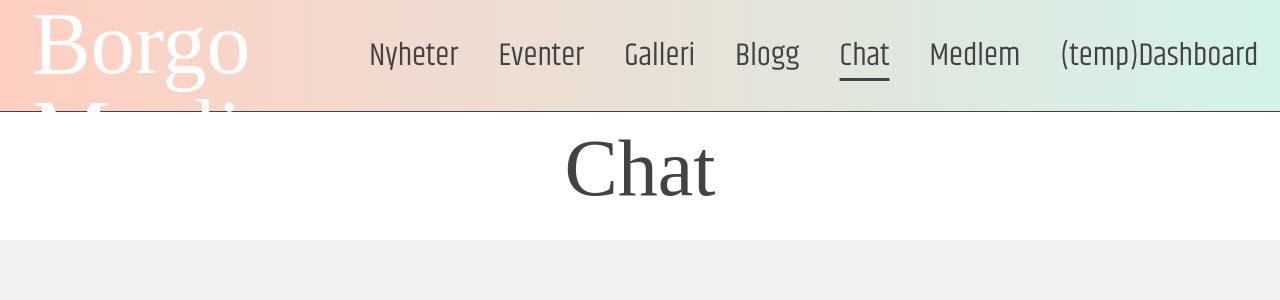
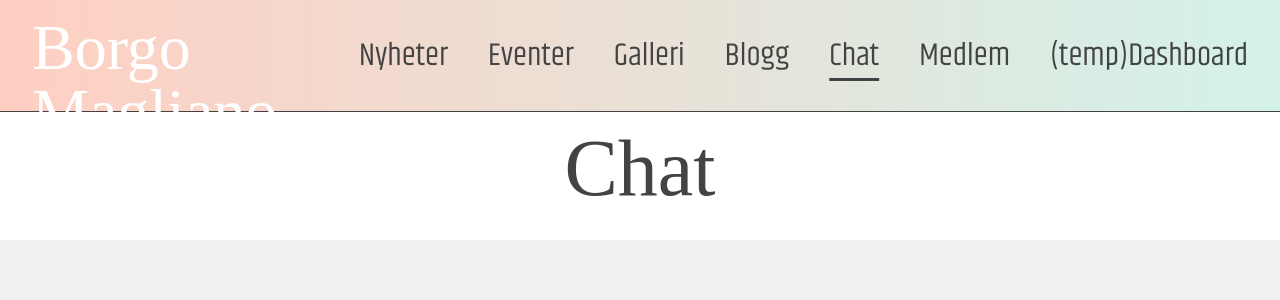
Before and after one commit to SteffenHakestad/Borgo-Magliano-React, a React (Create React App) app: page /chat in a window 1280 px wide. Shown: the top 300 px of the page. Built offline with nearby package versions, Linux system fonts and the light colour scheme; a web font is replaced by a local one.

Commit message:
Update styles.css

```diff
--- a/src/styles.css
+++ b/src/styles.css
@@ -30,6 +30,8 @@ body{
     border-width: 0px 0px 15px 0px;
     border-style: solid;
     margin-bottom: 1.5rem;
+    -webkit-font-smoothing: antialiased;
+    -moz-osx-font-smoothing: grayscale;
 }
 /*End of every page header*/
 /*Start of Navbar*/
@@ -55,6 +57,12 @@ body{
     width: fit-content;
     line-height: 1;
     cursor: pointer;
+}
+@media (max-width: 1350px){
+    #navbar-title{
+        font-size: 4rem;
+        margin-top: 1rem;
+    }
 }
 #navbar ul{
     display: flex;
@@ -332,7 +340,7 @@ body{
     background-color: var(--pastel-green);
     color: var(--primary-gray);
     border: 2px solid var(--primary-gray);
-    border-radius: 1rem;
+    border-radius: .5rem;
     padding: 0rem 1rem 0rem 1rem;
     font-size: 1.5rem;
     cursor: pointer;
@@ -598,7 +606,6 @@ body{
     color: var(--primary-gray);
 }
 #upload-profile-pic-container{
-    background-color: red;
     display: flex;
     flex-direction: column;
     justify-content: center;
@@ -630,7 +637,6 @@ body{
     pointer-events: none;
     border-radius: 50%;
     opacity: 0;
-
     transition: opacity 0.5s ease-in-out;
 }
 .upload-profile-pic-btn:hover #edit-profilepic-hover{
```
